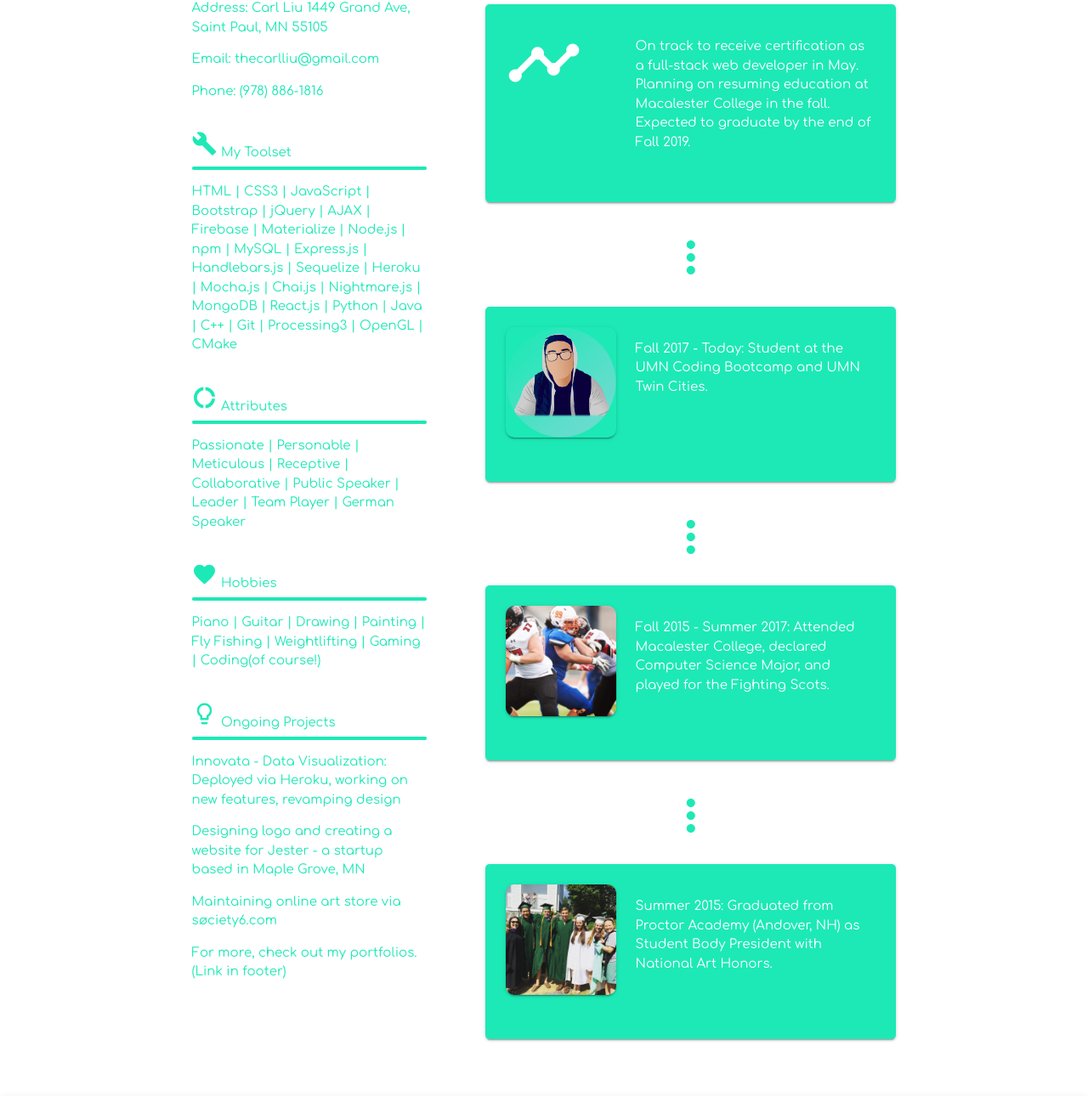
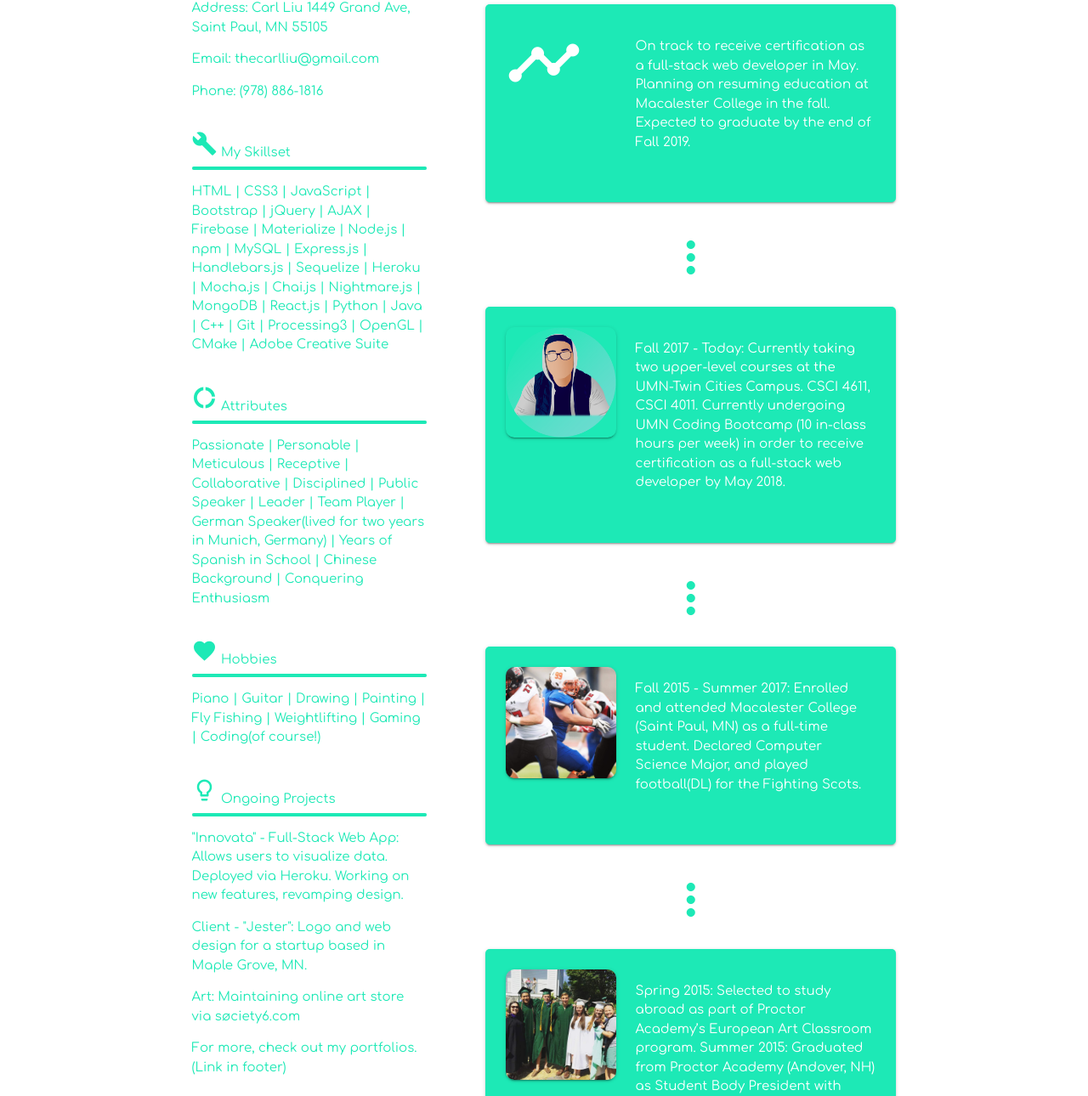
Before and after one commit to thecarlliu/my-resume, a plain HTML site: page index.html in a window 1280 px wide. Shown: the part 687-1977 px from the top of the page at 85% size. Drawn offline with nearby package versions, Linux system fonts and the light colour scheme.

Commit message:
Tweaked skillset and education. Resume is now pdf downloadable.

```diff
--- a/index.html
+++ b/index.html
@@ -76,14 +76,14 @@
                     <h6 class="teal-text text-accent-3">
                     <span>
                         <i class="small material-icons teal-text text-accent-3">build</i>
-                        My Toolset
+                        My Skillset
                         <div class="progress">
                             <div class="determinate teal accent-3" style="width:100%;"></div>
                         </div>
                     </span>
                     </h6>
                     <p class="teal-text text-accent-3">
-                        HTML | CSS3 | JavaScript | Bootstrap | jQuery | AJAX | Firebase | Materialize | Node.js | npm | MySQL | Express.js | Handlebars.js | Sequelize | Heroku | Mocha.js | Chai.js | Nightmare.js | MongoDB | React.js | Python | Java | C++ | Git | Processing3 | OpenGL | CMake
+                        HTML | CSS3 | JavaScript | Bootstrap | jQuery | AJAX | Firebase | Materialize | Node.js | npm | MySQL | Express.js | Handlebars.js | Sequelize | Heroku | Mocha.js | Chai.js | Nightmare.js | MongoDB | React.js | Python | Java | C++ | Git | Processing3 | OpenGL | CMake | Adobe Creative Suite
                     </p>
                 </div>
                 <div class="row">
@@ -97,7 +97,7 @@
                     </span>
                     </h6>
                     <p class="teal-text text-accent-3">
-                        Passionate | Personable | Meticulous | Receptive | Collaborative | Public Speaker | Leader | Team Player | German Speaker
+                        Passionate | Personable | Meticulous | Receptive | Collaborative | Disciplined | Public Speaker | Leader | Team Player | German Speaker(lived for two years in Munich, Germany) | Years of Spanish in School | Chinese Background | Conquering Enthusiasm
                     </p>
                 </div>
                 <div class="row">
@@ -125,13 +125,13 @@
                     </span>
                     </h6>
                     <p class="teal-text text-accent-3">
-                        Innovata - Data Visualization: Deployed via Heroku, working on new features, revamping design
+                        "Innovata" - Full-Stack Web App: Allows users to visualize data. Deployed via Heroku. Working on new features, revamping design.
                     </p>
                     <p class="teal-text text-accent-3">
-                        Designing logo and creating a website for Jester - a startup based in Maple Grove, MN
+                        Client - "Jester": Logo and web design for a startup based in Maple Grove, MN.
                     </p>
                     <p class="teal-text text-accent-3">
-                        Maintaining online art store via søciety6.com
+                        Art: Maintaining online art store via søciety6.com
                     </p>
                     <p class="teal-text text-accent-3">
                         For more, check out my portfolios. (Link in footer)
@@ -176,7 +176,7 @@
                             </div>
                             <div class="col s12 m8">
                                 <p>
-                                    Fall 2017 - Today: Student at the UMN Coding Bootcamp and UMN Twin Cities.
+                                    Fall 2017 - Today: Currently taking two upper-level courses at the UMN-Twin Cities Campus. CSCI 4611, CSCI 4011. Currently undergoing UMN Coding Bootcamp (10 in-class hours per week) in order to receive certification as a full-stack web developer by May 2018.
                                 </p>
                             </div>
                         </div>
@@ -193,7 +193,7 @@
                             </div>
                             <div class="col s12 m8">
                                 <p>
-                                    Fall 2015 - Summer 2017: Attended Macalester College, declared Computer Science Major, and played for the Fighting Scots.
+                                    Fall 2015 - Summer 2017: Enrolled and attended Macalester College (Saint Paul, MN) as a full-time student. Declared Computer Science Major, and played football(DL) for the Fighting Scots.
                                 </p>
                             </div>
                         </div>
@@ -210,6 +210,7 @@
                             </div>
                             <div class="col s12 m8">
                                 <p>
+                                    Spring 2015: Selected to study abroad as part of Proctor Academy’s European Art Classroom program.
                                     Summer 2015: Graduated from Proctor Academy (Andover, NH) as Student Body President with National Art Honors.
                                 </p>
                             </div>
@@ -225,7 +226,7 @@
     <div class="container" style="padding-top:20px;">
         <div class="row white-text">
             <div class="col s12 m6">
-                <a class="waves-effect waves-dark btn-small teal-text text-accent-3 white z-depth-1" target="_blank" style="border-radius:5px;padding:5px;margin:5px;">
+                <a class="waves-effect waves-dark btn-small teal-text text-accent-3 white z-depth-1" target="_blank" href="https://docs.google.com/document/d/1GOl8_02ZAHwQZjvoegquIESOytKiudAlOqTJF9qgsJw/edit?usp=sharing" style="border-radius:5px;padding:5px;margin:5px;">
                     <i class="small material-icons white-text teal accent-3" style="border-radius:5px;">picture_as_pdf</i>
                     Download my Resume
                 </a>
```
